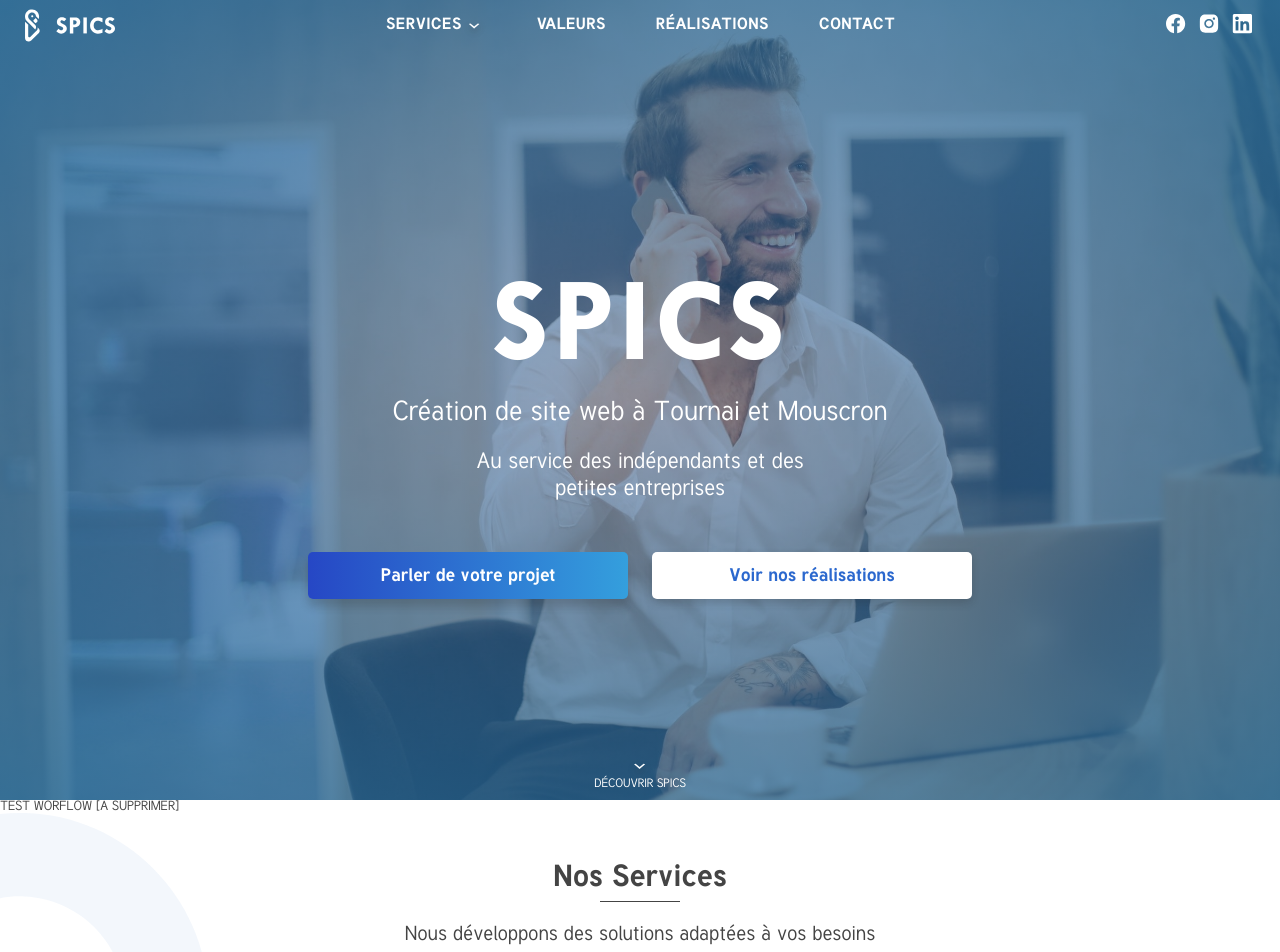
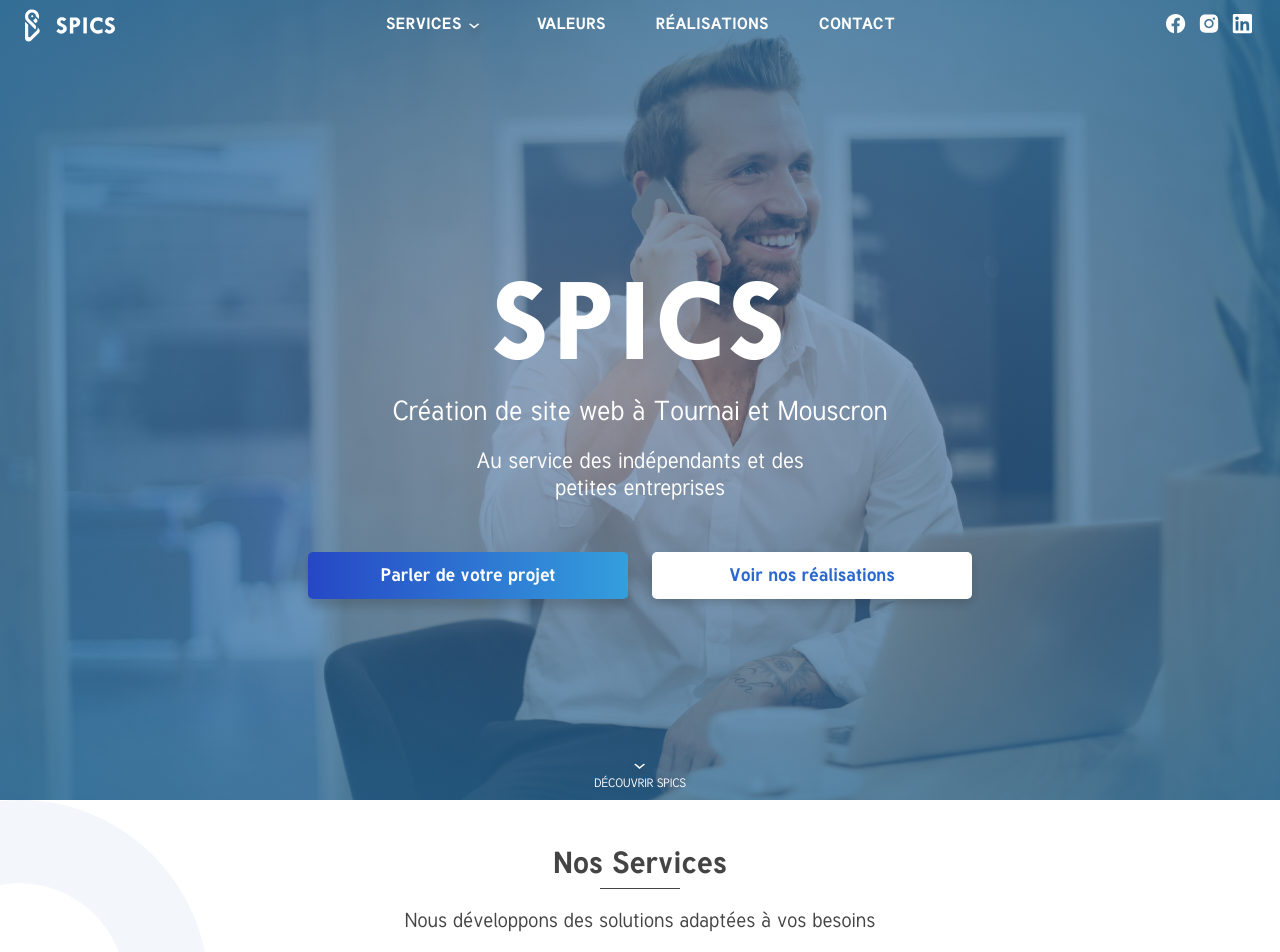
Before and after one commit to loiclecolier/spics, a Next.js app: page / in a window 1280 px wide. Shown: the top 952 px of the page. Built offline with nearby package versions, Linux system fonts and the light colour scheme.

Commit message:
reset init dev

```diff
--- a/pages/index.js
+++ b/pages/index.js
@@ -41,7 +41,6 @@ export default function Home() {
       <Hero />
 
       <main>
-        <h1>TEST WORFLOW [A SUPPRIMER]</h1>
         <Services />
         <CTAContact hasButton={true} />
         <Valeurs />
```
